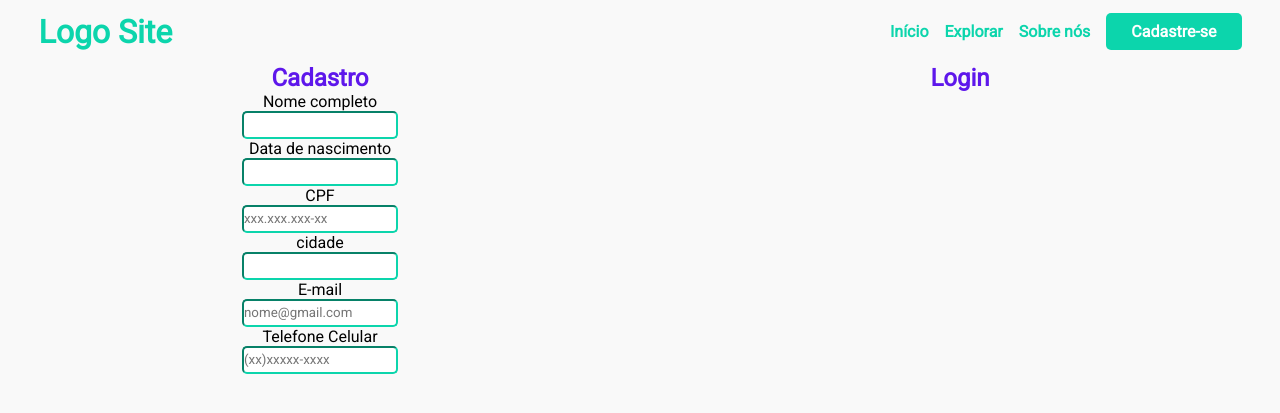
After one commit to AnaLeticia03/ProjetoTrabalho, a PHP site: page /View/cadastro.php in a window 1280 px wide. The commit adds this page. Shown: the top 413 px of the page. Run offline with PHP 8.4, Linux system fonts and the light colour scheme.

Commit message:
início da tela de cadastro

```diff
--- /dev/null
+++ b/Styles/cadastro.css
@@ -0,0 +1,21 @@
+main{
+    display: flex;
+    flex-direction: row;
+}
+#direita{
+    width: 50%;
+    align-items: center;
+    text-align: center;
+}
+#esquerda{
+    width: 50%;
+    align-items: center;
+    text-align: center;
+}
+#direita form{
+    margin: 0% auto;
+
+}
+#esquerda form{
+    margin: 0% auto;
+}
--- a/Styles/geral.css
+++ b/Styles/geral.css
@@ -1,5 +1,5 @@
 
-@import url('https://fonts.googleapis.com/css2?family=Roboto&display=swap');
+@import url('https://fonts.googleapis.com/css2?family=Poppins&family=Roboto&display=swap');
 
 
 *{
@@ -44,6 +44,25 @@ ul li a{
 
 
 }
+
+input{
+    border-radius: 5px;
+    height: 1.5rem;
+    border-color: #0CD5AC;
+    max-width: fit-content;
+    margin: 0 auto;
+
+}
+input:focus {
+    border-color: #cccccc;
+    outline: 0;
+    -webkit-box-shadow: none;
+            box-shadow: none;
+}
+.inputGroup{
+    display: flex;
+    flex-direction: column;
+}
 .btn{
     padding: 9px 25px;
     background-color: #0CD5AC;
@@ -56,3 +75,7 @@ ul li a{
      background-color: #0cd5ad4f;
 
 }
+
+.main-color{
+    color: #5E17EB;
+}
--- /dev/null
+++ b/View/cadastro.php
@@ -0,0 +1,79 @@
+<!DOCTYPE html>
+<html lang="pt-br">
+
+<head>
+    <meta charset="UTF-8">
+    <meta http-equiv="X-UA-Compatible" content="IE=edge">
+    <meta name="viewport" content="width=device-width, initial-scale=1.0">
+    <link rel="stylesheet" href="../Styles/geral.css">
+    <link rel="stylesheet" href="../Styles/cadastro.css">
+    <title>CADASTRO</title>
+</head>
+
+<body>
+    <header>
+        <h1 class="logo">
+            Logo Site
+        </h1>
+        <nav>
+            <ul>
+                <li>
+                    <a href="../Index.php">Início</a>
+                </li>
+                <li>
+                    <a href="#">Explorar</a>
+                </li>
+                <li>
+                    <a href="#">Sobre nós</a>
+                </li>
+            </ul>
+        </nav>
+        <a class="btn" href="./cadastro.php"> Cadastre-se</a>
+
+    </header>
+    <main>
+        <div class="coluna" id="esquerda">
+            <h2 class="main-color">
+                Cadastro
+            </h2>
+            <form action="../Controller/cadastroController.php" method="POST">
+
+                <div class="inputGroup">
+                    <label for="nome">Nome completo</label>
+                    <input type="text" name="nome" required minlength="8">
+
+                    <label for="dataNascimento">Data de nascimento</label>
+                    <input type="data" name="dataNascimento" required >
+
+                    <label for="cpf"> CPF </label>
+                    <input type="text" required name="cpf" placeholder="xxx.xxx.xxx-xx" minlength="14">
+
+                    <label for="cidade">cidade</label>
+                    <input type="text" name="cidade" required >
+
+                    <label for="e-mail">E-mail</label>
+                    <input type="text" name="e-mail" required placeholder="nome@gmail.com" minlength="10">
+
+                    <label for="telefone"> Telefone Celular</label>
+                    <input type="text" name="telefone" required  placeholder="(xx)xxxxx-xxxx" >
+
+
+                </div>
+
+
+
+
+            </form>
+
+        </div>
+        <div class="coluna" id="direita">
+            <h2 class="main-color">
+                Login
+            </h2>
+
+        </div>
+    </main>
+
+</body>
+
+</html>
```
Also changed, not shown: Assets/License free.txt (added, +45 -0 lines), Assets/License premium.txt (added, +30 -0 lines), Index.php (+7 -3 lines), Styles/index.css (+21 -1 lines), Assets/ImagemBlocoUm.png (added), Assets/MulherFlores.jpg (added), Assets/MulherVisitandoPsicologa.jpg (added), Assets/MulherVisitandoPsicologa.jpg.png (added), Controller/cadastroController.php (added), 3 other files.
